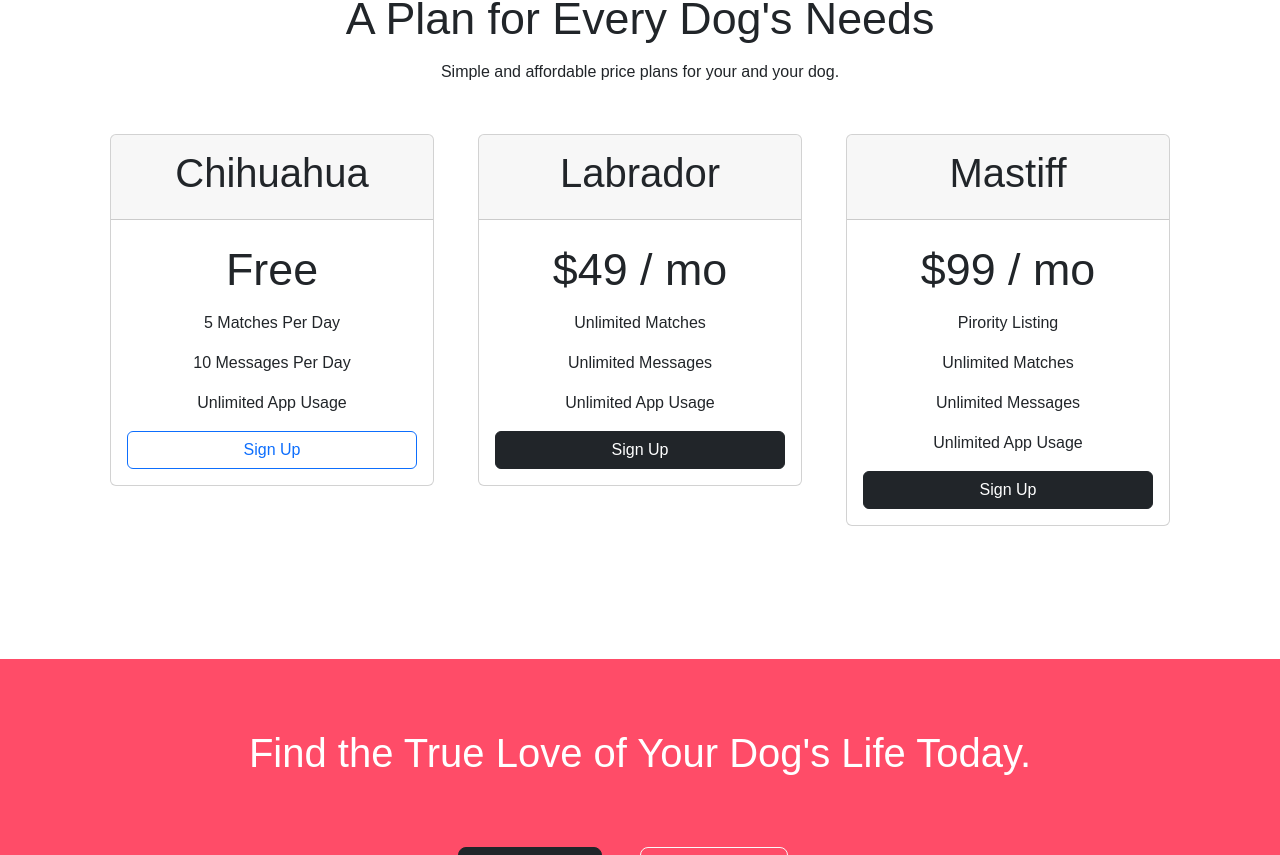
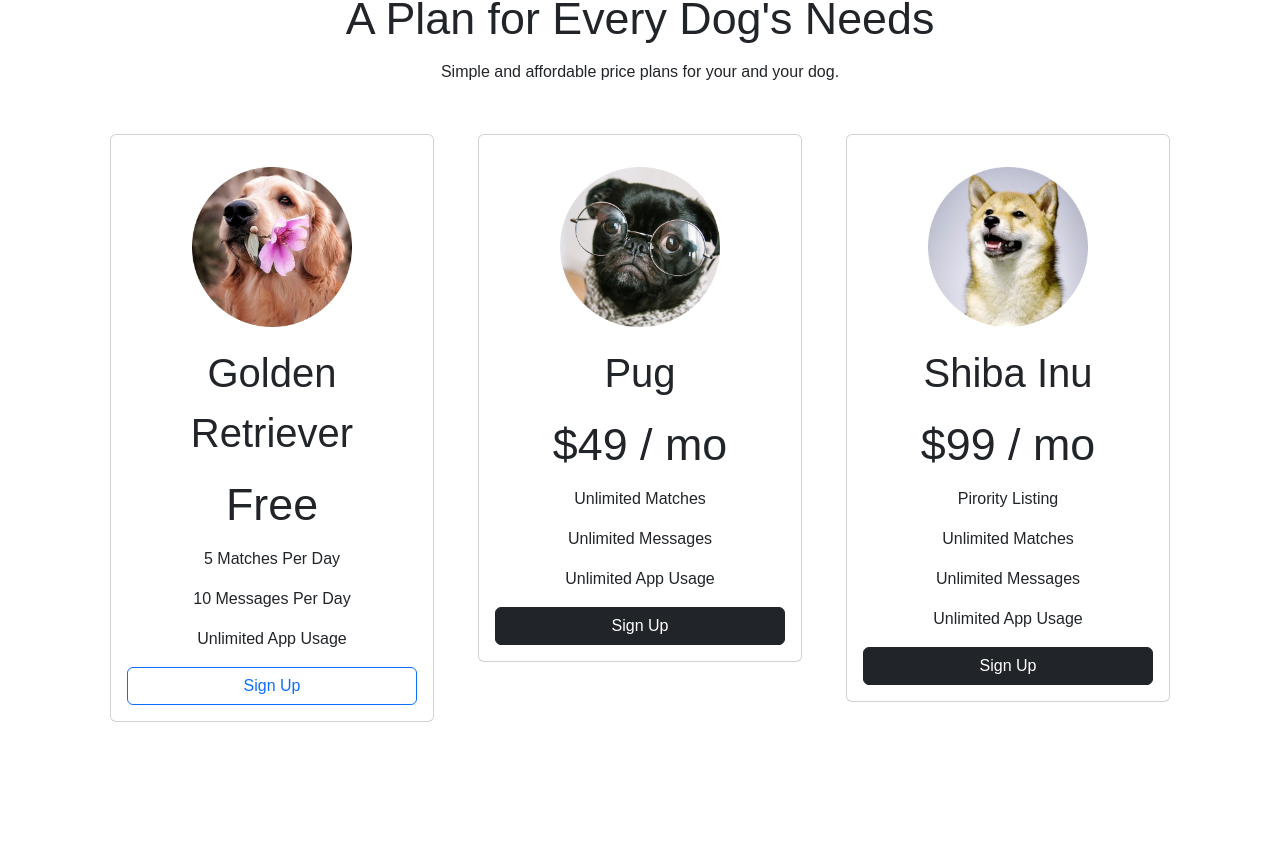
Before and after one commit to Mimo2k/tinderdog-mimo-github.io, a plain HTML site: page index.html in a window 1280 px wide. Shown: the part 2179-3034 px from the top of the page. Drawn offline with nearby package versions, Linux system fonts and the light colour scheme.

Commit message:
updated card to card images

```diff
--- a/css/styles.css
+++ b/css/styles.css
@@ -106,13 +106,6 @@ p {
   padding: 3% 2%;
 }
 
-/* Call to action bar */
-.cta{
-  background-color: #ff4c68;
-  color:white;
-  text-align: center;
-  padding: 4rem 5rem 2rem;
-}
 .cta-text{
   font-family: 'Montserrat-Black', sans-serif;
   line-height: 1.5;
@@ -124,6 +117,21 @@ p {
 .footer-logo:hover{
   color:  #FF4C68;
 }
+
+/* card image */
+.card-img{
+  margin: 2rem auto 0;
+  width: 50% ;
+}
+
+/* Call to action bar */
+#cta{
+  background-color: #ff4c68;
+  color:white;
+  text-align: center;
+  padding: 4rem 5rem 2rem;
+}
+
 
 /* id's */
 #title{
--- a/index.html
+++ b/index.html
@@ -35,13 +35,13 @@
           <div class="collapse navbar-collapse" id="navbarText">
             <ul class="navbar-nav ms-auto">
               <li class="nav-item">
-                <a class="nav-link" aria-current="page" href="#">Contact</a>
+                <a class="nav-link" aria-current="page" href="#footer">Contact</a>
               </li>
               <li class="nav-item">
-                <a class="nav-link" href="#">Pricing</a>
+                <a class="nav-link" href="#pricing">Pricing</a>
               </li>
               <li class="nav-item">
-                <a class="nav-link" href="#">Download</a>
+                <a class="nav-link" href="#cta">Download</a>
               </li>
             </ul>
           </div>
@@ -163,10 +163,9 @@
     <div class="row">
       <div class="col-lg-4 col-md-6 pricing-col">
         <div class="card">
-          <div class="card-header">
-            <h3>Chihuahua</h3>
-          </div>
+           <img class = "card-img" src="images/lab.png" class="card-img-top" alt="...">
           <div class="card-body">
+            <h3 class="card-title">Golden Retriever</h3>
             <h2>Free</h2>
             <p>5 Matches Per Day</p>
             <p>10 Messages Per Day</p>
@@ -179,10 +178,9 @@
       </div>
       <div class="col-lg-4 col-md-6 pricing-col">
         <div class="card">
-          <div class="card-header">
-            <h3>Labrador</h3>
-          </div>
+          <img class = "card-img" src="images/pug.png" class="card-img-top" alt="...">
           <div class="card-body">
+            <h3 class="card-title">Pug</h3>
             <h2>$49 / mo</h2>
             <p>Unlimited Matches</p>
             <p>Unlimited Messages</p>
@@ -195,11 +193,9 @@
       </div>
       <div class="col-lg-4 pricing-col ">
         <div class="card">
-          <div class="card-header">
-            <h3>Mastiff</h3>
-
-          </div>
+        <img class = "card-img" src="images/shiba.png" class="card-img-top" alt="...">
           <div class="card-body">
+              <h3 class="card-title">Shiba Inu</h3>
             <h2>$99 / mo</h2>
             <p>Pirority Listing</p>
             <p>Unlimited Matches</p>
@@ -224,7 +220,7 @@
 
   <!-- Call to Action -->
 
-  <section class="cta">
+  <section id="cta">
 
     <h3 class="cta-text">Find the True Love of Your Dog's Life Today.</h3>
     <button type="button" class="btn btn-dark btn-lg download-button">
```
Also changed, not shown: images/lab.png (added), images/pug.png (added), images/shiba.png (added).
